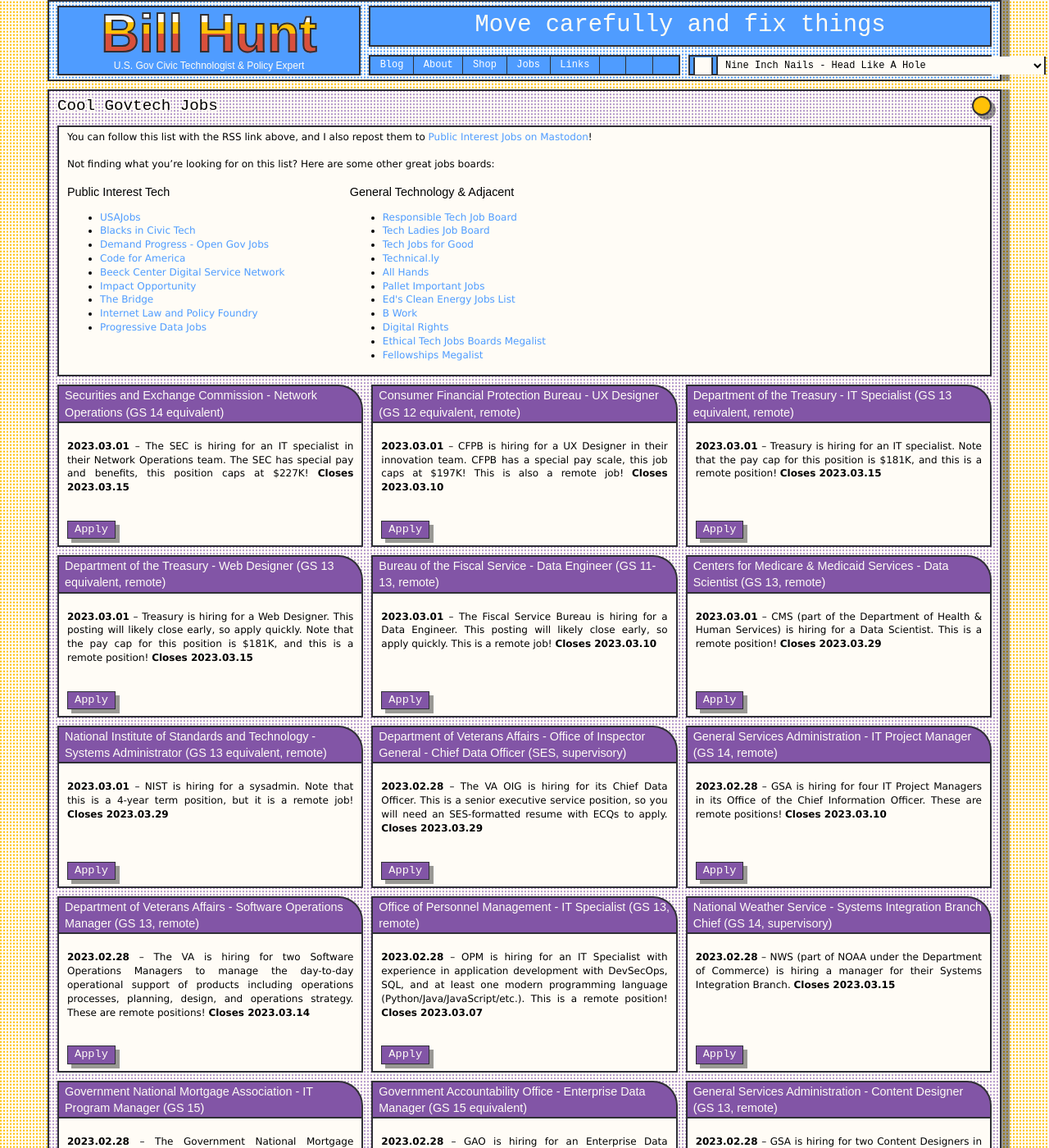
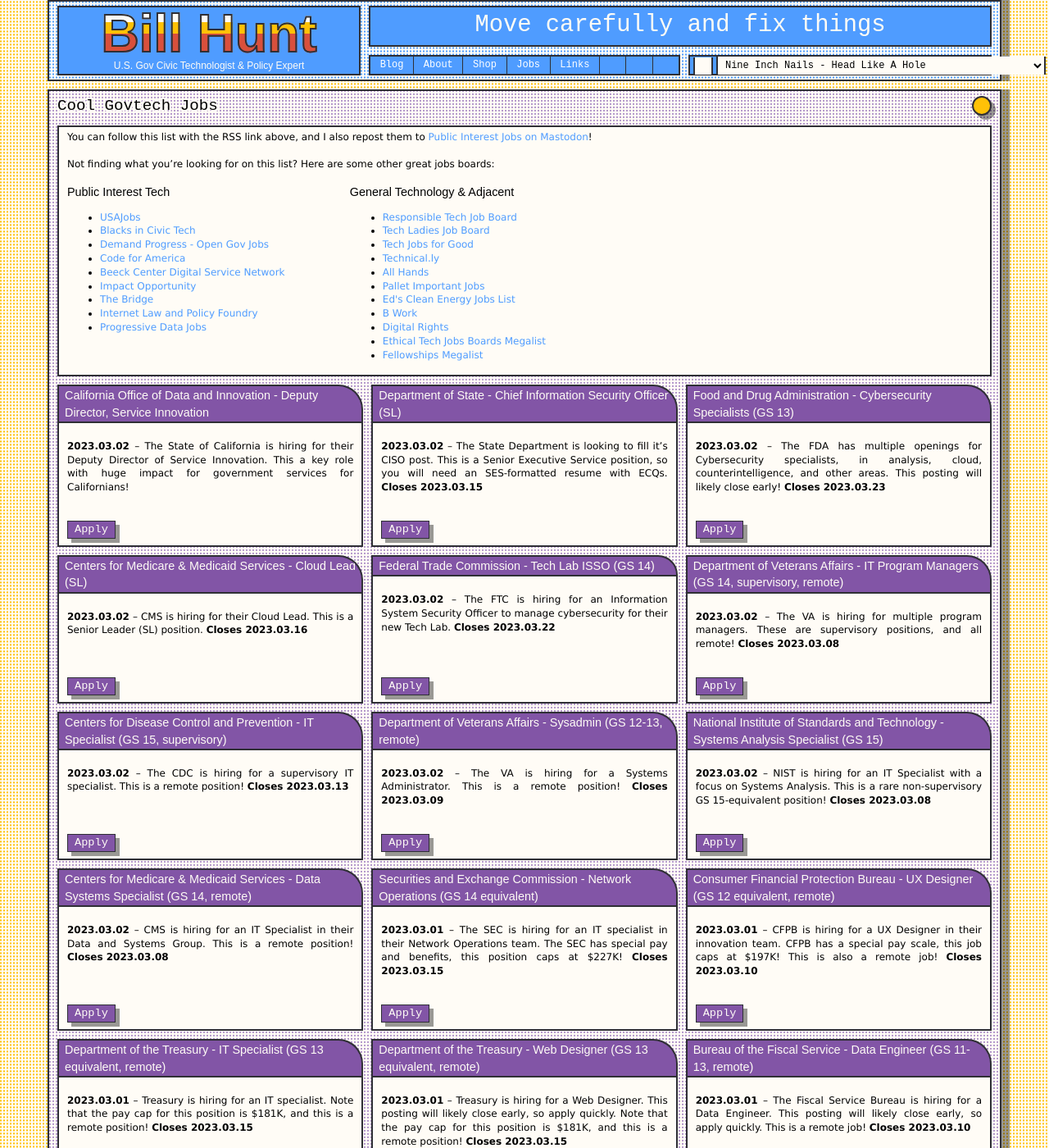
Before and after one commit to krusynth/billhunt.dev, a Jekyll site: the page built from jobs.md, in a window 1280 px wide and 1400 px high. Shown: the whole window at 82% size. Built offline with Jekyll 4.4.1, drawn with Linux system fonts in a browser that asks for light colours; some web fonts are replaced.

Commit message:
Update jobs.

```diff
--- a/_data/jobs.yml
+++ b/_data/jobs.yml
@@ -1,3 +1,65 @@
+- title: California Office of Data and Innovation - Deputy Director, Service Innovation
+  url: https://innovation.ca.gov/join-us/deputy-director-service-innovation/
+  date: 2023-03-02
+  closes:
+  content: The State of California is hiring for their Deputy Director of Service Innovation. This a key role with huge impact for government services for Californians!
+
+- title: Department of State - Chief Information Security Officer (SL)
+  url: https://www.usajobs.gov/job/709929300
+  date: 2023-03-02
+  closes: 2023-03-15
+  content: The State Department is looking to fill it's CISO post. This is a Senior Executive Service position, so you will need an SES-formatted resume with ECQs.
+
+- title: Food and Drug Administration - Cybersecurity Specialists (GS 13)
+  url: https://www.usajobs.gov/job/710173400
+  date: 2023-03-02
+  closes: 2023-03-23
+  content: The FDA has multiple openings for Cybersecurity specialists, in analysis, cloud, counterintelligence, and other areas. This posting will likely close early!
+
+- title: Centers for Medicare & Medicaid Services - Cloud Lead (SL)
+  url: https://www.usajobs.gov/job/710100100
+  date: 2023-03-02
+  closes: 2023-03-16
+  content: CMS is hiring for their Cloud Lead. This is a Senior Leader (SL) position.
+
+- title: Federal Trade Commission - Tech Lab ISSO (GS 14)
+  url: https://www.usajobs.gov/job/710032900
+  date: 2023-03-02
+  closes: 2023-03-22
+  content: The FTC is hiring for an Information System Security Officer to manage cybersecurity for their new Tech Lab.
+
+- title: Department of Veterans Affairs - IT Program Managers (GS 14, supervisory, remote)
+  url: https://www.usajobs.gov/job/709989600
+  date: 2023-03-02
+  closes: 2023-03-08
+  content: The VA is hiring for multiple program managers. These are supervisory positions, and all remote!
+
+- title: Centers for Disease Control and Prevention - IT Specialist (GS 15, supervisory)
+  url: https://www.usajobs.gov/job/709979900
+  date: 2023-03-02
+  closes: 2023-03-13
+  content: The CDC is hiring for a supervisory IT specialist. This is a remote position!
+
+- title: Department of Veterans Affairs - Sysadmin (GS 12-13, remote)
+  url: https://www.usajobs.gov/job/709976900
+  date: 2023-03-02
+  closes: 2023-03-09
+  content: The VA is hiring for a Systems Administrator. This is a remote position!
+
+- title: National Institute of Standards and Technology - Systems Analysis Specialist (GS 15)
+  url: https://www.usajobs.gov/job/709969000
+  date: 2023-03-02
+  closes: 2023-03-08
+  content: NIST is hiring for an IT Specialist with a focus on Systems Analysis. This is a rare non-supervisory GS 15-equivalent position!
+
+- title: Centers for Medicare & Medicaid Services - Data Systems Specialist (GS 14, remote)
+  url: https://www.usajobs.gov/job/709961500
+  date: 2023-03-02
+  closes: 2023-03-08
+  content: CMS is hiring for an IT Specialist in their Data and Systems Group. This is a remote position!
+
+
+
 - title: Securities and Exchange Commission - Network Operations (GS 14 equivalent)
   url: https://www.usajobs.gov/job/709588800
   date: 2023-03-01
```
